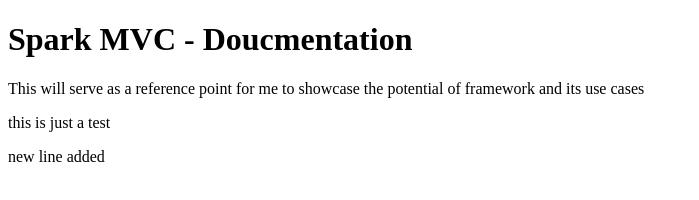
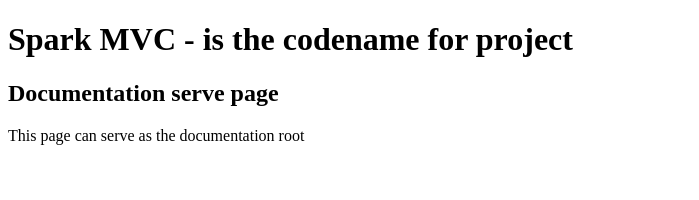
Before and after one commit to salmaniz82/salmaniz82, a plain HTML site: page index.html in a window 1280 px wide. Shown: the whole page, without its empty margins (0-699 px from the left). Drawn offline with Linux system fonts and the light colour scheme.

Commit message:
text updated

```diff
--- a/index.html
+++ b/index.html
@@ -4,15 +4,8 @@
 	<title>Project Documentation</title>
 </head>
 <body>
-
-
-	<h1>Spark MVC - Doucmentation</h1>
-
-	<p>This will serve as a reference point for me to showcase the potential of framework and its use cases</p>
-
-	<p>this is just a test</p>
-
-	<p> new line added </p>
-
+	<h1>Spark MVC - is the codename for project</h1>
+	<h2>Documentation serve page</h2>
+	<p>This page can serve as the documentation root</p>
 </body>
 </html>
```
